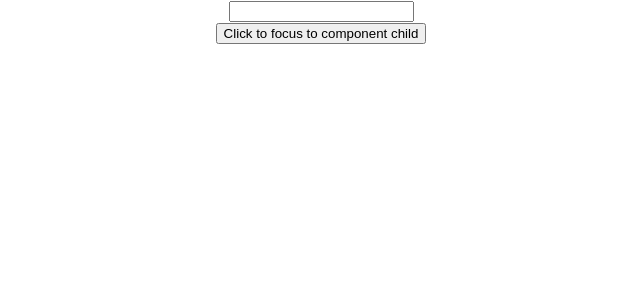
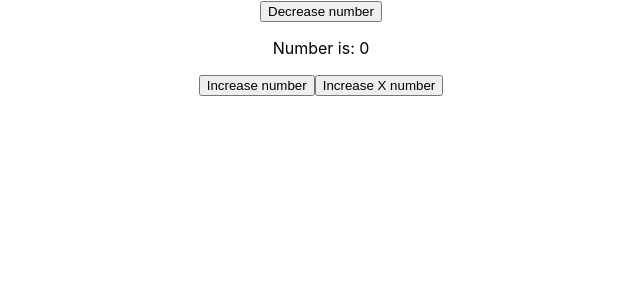
Before and after one commit to atemu-yugioh/Git-Basic, a React (Create React App) app in the folder react-setup-ts/: page / in a window 1280 px wide. Shown: the top 300 px of the page, without its empty margins (319-959 px from the left). Built offline with nearby package versions, Linux system fonts and the light colour scheme.

Commit message:
'#20 - done research useReducer'

```diff
--- a/react-setup-ts/src/App.tsx
+++ b/react-setup-ts/src/App.tsx
@@ -1,11 +1,12 @@
 import './App.css'
-import { ForwardRefComponent } from './component/forwardRef/ForwardRefComponent'
+import Counter from './component/useReducer/Counter'
 
 function App() {
   return (
     <div className='App'>
       {/* <RefComponent/> */}
-      <ForwardRefComponent />
+      {/* <ForwardRefComponent /> */}
+      <Counter />
     </div>
   )
 }
--- /dev/null
+++ b/react-setup-ts/src/component/useReducer/Counter.tsx
@@ -0,0 +1,29 @@
+import { useReducer } from 'react'
+import { decreaseNumber, increaseNumber, increaseXNumber } from '../../store/action/action'
+import reducer, { initialArg } from '../../store/reducer/reducer'
+
+const Counter = () => {
+  const [counter, dispatch] = useReducer(reducer, initialArg)
+
+  const handleIncrease = () => {
+    dispatch(increaseNumber())
+  }
+
+  const handleDecrease = () => {
+    dispatch(decreaseNumber())
+  }
+
+  const handleIncreaseX = (number: number) => () => {
+    dispatch(increaseXNumber(number))
+  }
+  return (
+    <div>
+      <button onClick={() => handleDecrease()}>Decrease number</button>
+      <p>Number is: {counter}</p>
+      <button onClick={() => handleIncrease()}>Increase number</button>
+      <button onClick={handleIncreaseX(3)}>Increase X number</button>
+    </div>
+  )
+}
+
+export default Counter
--- /dev/null
+++ b/react-setup-ts/src/constants/actionType.ts
@@ -0,0 +1,8 @@
+export type ActionType = {
+  type: string
+  payload?: number
+}
+
+export const INCREASE = 'INCREASE'
+export const DECREASE = 'DECREASE'
+export const INCREASE_X = 'INCREASE_X'
--- /dev/null
+++ b/react-setup-ts/src/store/action/action.ts
@@ -0,0 +1,13 @@
+import { INCREASE, DECREASE, INCREASE_X } from './../../constants/actionType'
+
+export const increaseNumber = () => {
+  return { type: INCREASE }
+}
+
+export const decreaseNumber = () => {
+  return { type: DECREASE }
+}
+
+export const increaseXNumber = (payload: number) => {
+  return { type: INCREASE_X, payload: payload }
+}
--- /dev/null
+++ b/react-setup-ts/src/store/reducer/reducer.ts
@@ -0,0 +1,21 @@
+import { ActionType } from '../../constants/actionType'
+
+export const initialArg: number = 0
+
+const reducer = (state: number, action: ActionType) => {
+  switch (action.type) {
+    case 'INCREASE': {
+      return state + 1
+    }
+    case 'DECREASE': {
+      return state - 1
+    }
+    case 'INCREASE_X': {
+      return state + (action.payload as number)
+    }
+    default:
+      return state
+  }
+}
+
+export default reducer
```
